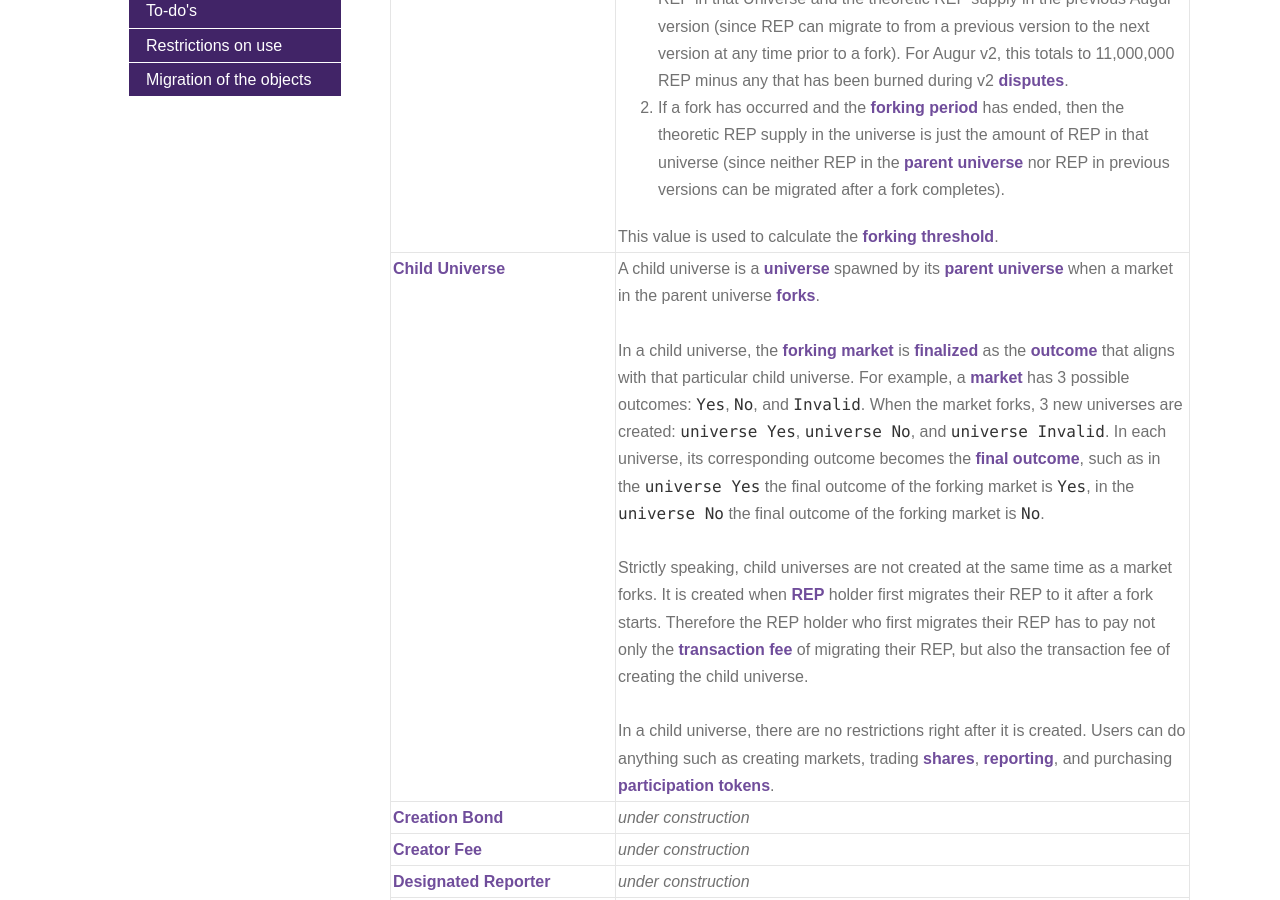
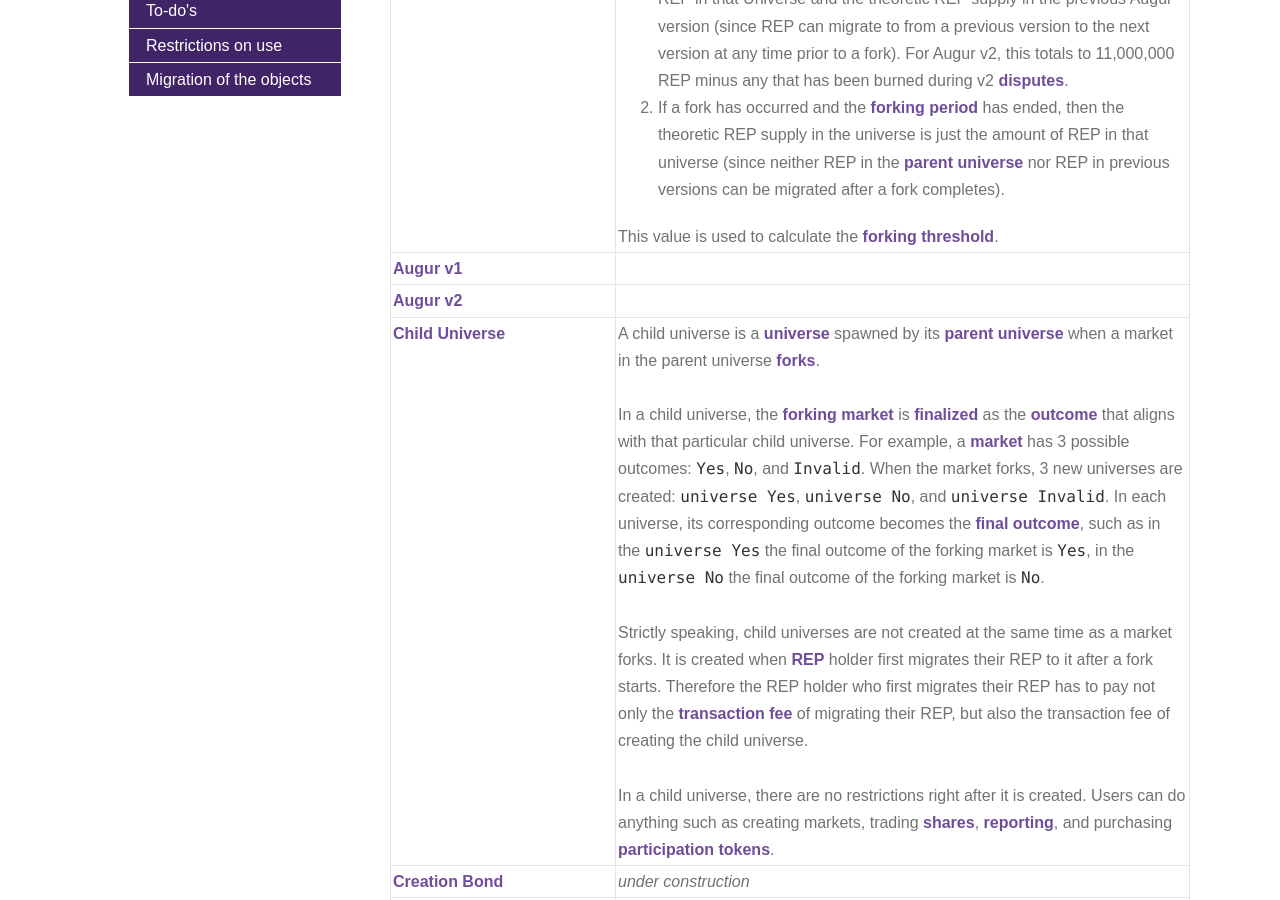
Before and after one commit to MicahZoltu/Augur.Guide-for-IPFS, a Jekyll site: the page built from collections/_version2-english/7-glossary.md, in a window 1280 px wide and 900 px high, scrolled down 396 px. Built offline with Jekyll 4.4.1, drawn with Linux system fonts in a browser that asks for light colours; comment, search, counter and statistics services are not loaded; some of the changed text lies outside the part shown.

Commit message:
[glossasry]Add headers (no bodys)

```diff
--- a/_data/version2-english/glossary.yml
+++ b/_data/version2-english/glossary.yml
@@ -8,6 +8,8 @@
     <li>If a fork has occurred and the <a href="#Forking_Period">forking period</a> has ended, then the theoretic REP supply in the universe is just the amount of REP in that universe (since neither REP in the <a href="#Parent_Universe">parent universe</a> nor REP in previous versions can be migrated after a fork completes).</li>
   </ol>
   This value is used to calculate the <a href="#Forking_Threshold">forking threshold</a>.
+Augur v1: |-
+Augur v2: |-
 Child Universe: |-
   A child universe is a <a href="#Universe">universe</a> spawned by its <a href="#Parent_Universe">parent universe</a> when a market in the parent universe <a href="#Fork">forks</a>.
   <br>
@@ -51,6 +53,7 @@
 Forking Market: <i>under construction</i>
 Forking Period: <i>under construction</i>
 Forking Threshold: <i>under construction</i>
+Genesis Universe: <i>under construction</i>
 Initial Report: <i>under construction</i>
 Initial Reporter: <i>under construction</i>
 Initial Report Bond: <i>under construction</i>
```
